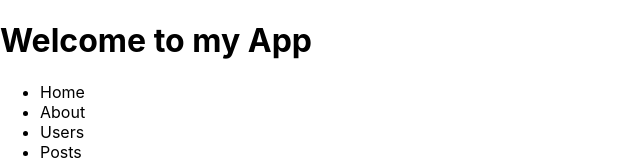
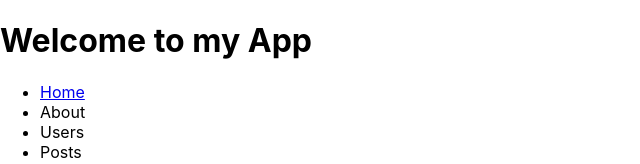
Before and after one commit to amex-bootcamp/react-w2d4-demo, a React (Create React App) app: page / in a window 1280 px wide. Shown: the top 164 px of the page, without its empty margins (0-640 px from the left). Built offline with nearby package versions, Linux system fonts and the light colour scheme; no server answers.

Commit message:
react router: turn Home link into a react router link

```diff
--- a/src/components/Navigation/Navigation.js
+++ b/src/components/Navigation/Navigation.js
@@ -1,11 +1,15 @@
 import React, { Component } from "react";
+
+import { Link } from "react-router-dom";
 
 export default class Navigation extends Component {
   render() {
     return (
       <nav>
         <ul>
-          <li>Home</li>
+          <li>
+            <Link to="/">Home</Link>
+          </li>
           <li>About</li>
           <li>Users</li>
           <li>Posts</li>
```
